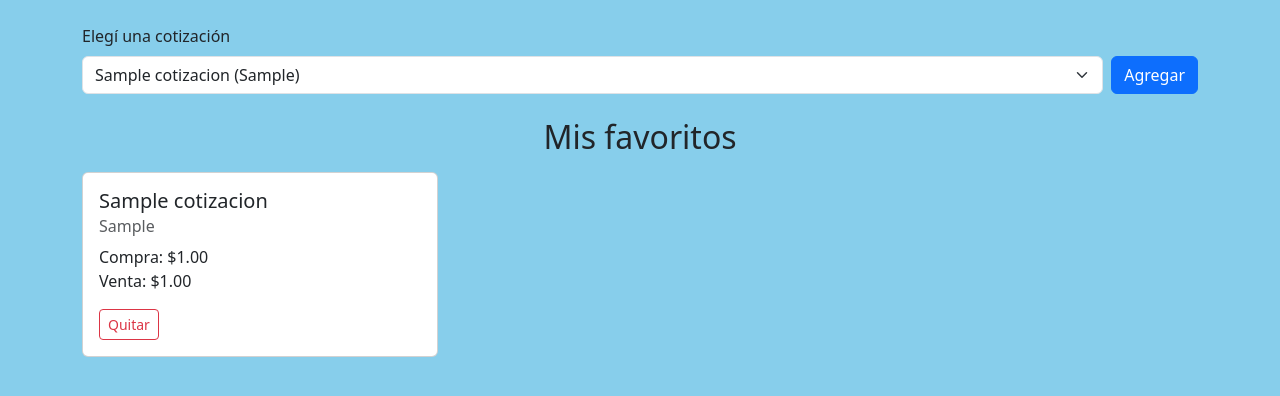
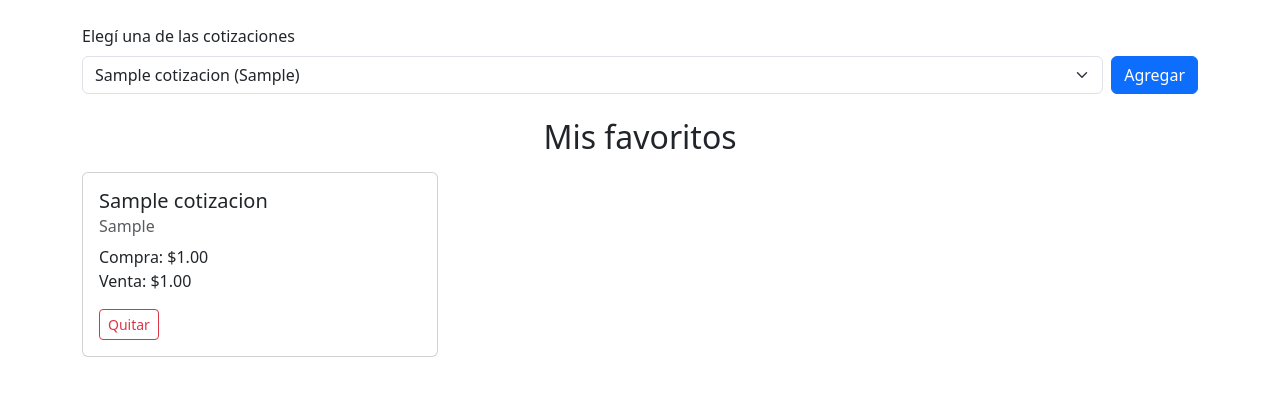
Before and after one commit to MartinChavez001/APP_TAP, a Django app: template APP_TAP/templates/index.html in a window 1280 px wide. Shown: the top 396 px of the page. Run offline with Django 5.2, Linux system fonts and the light colour scheme; the template is opened without the code that fills it: values that come from a table or form of the project are taken from there, others are empty; tables that the repository leaves empty hold one stand-in row (values such as "Sample post").

Commit message:
se cambio un titulo

```diff
--- a/APP_TAP/static/css/styles.css
+++ b/APP_TAP/static/css/styles.css
@@ -1,3 +1,3 @@
 body {
-    background-color: skyblue;
+    background-color: white;
 }
--- a/APP_TAP/templates/index.html
+++ b/APP_TAP/templates/index.html
@@ -12,7 +12,7 @@
     <div class="container mt-4">
         <form method="POST" action="{% url 'agregar_favoritos' %}" class="mb-4">
             {% csrf_token %}
-            <label for="cotizacion_id" class="form-label">Elegí una cotización</label>
+            <label for="cotizacion_id" class="form-label">Elegí una de las cotizaciones</label>
             <div class="d-flex gap-2">
                 <select name="cotizacion_id" id="cotizacion_id" class="form-select">
                     {% for c in cotizaciones %}
```
